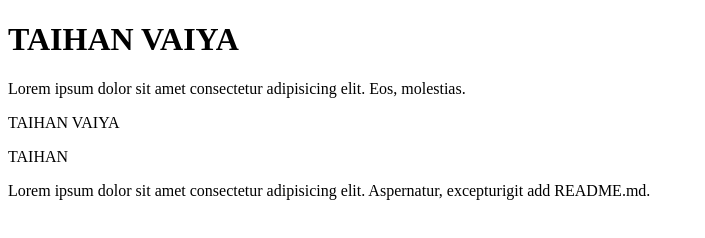
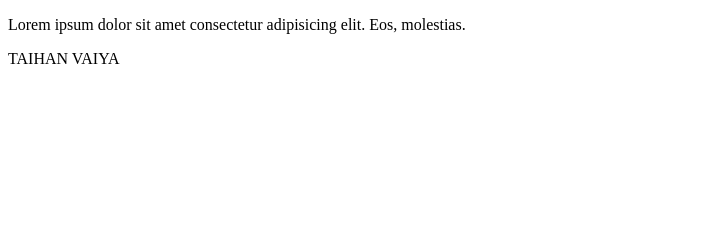
Before and after one commit to TAIHANTASHDID/practise, a plain HTML site: page index.html in a window 1280 px wide. Shown: the whole page, without its empty margins (0-705 px from the left). Drawn offline with Linux system fonts and the light colour scheme.

Commit message:
Update index.html

```diff
--- a/index.html
+++ b/index.html
@@ -6,10 +6,7 @@
     <title>Document</title>
 </head>
 <body>
-    <h1>TAIHAN VAIYA</h1>
     <p>Lorem ipsum dolor sit amet consectetur adipisicing elit. Eos, molestias.</p>
     <p>TAIHAN VAIYA</p>
-    <p>TAIHAN</p>
-    <p>Lorem ipsum dolor sit amet consectetur adipisicing elit. Aspernatur, excepturigit add README.md.</p>
 </body>
 </html>
```
